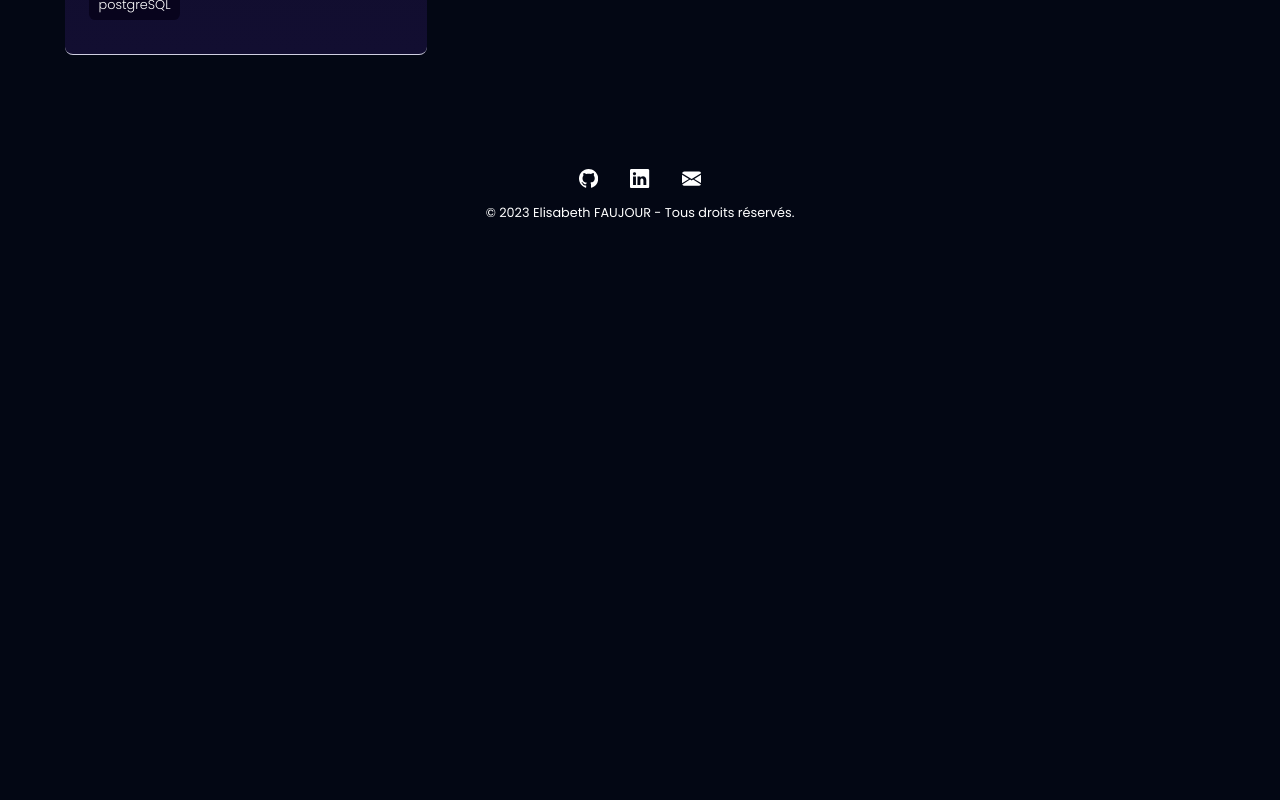
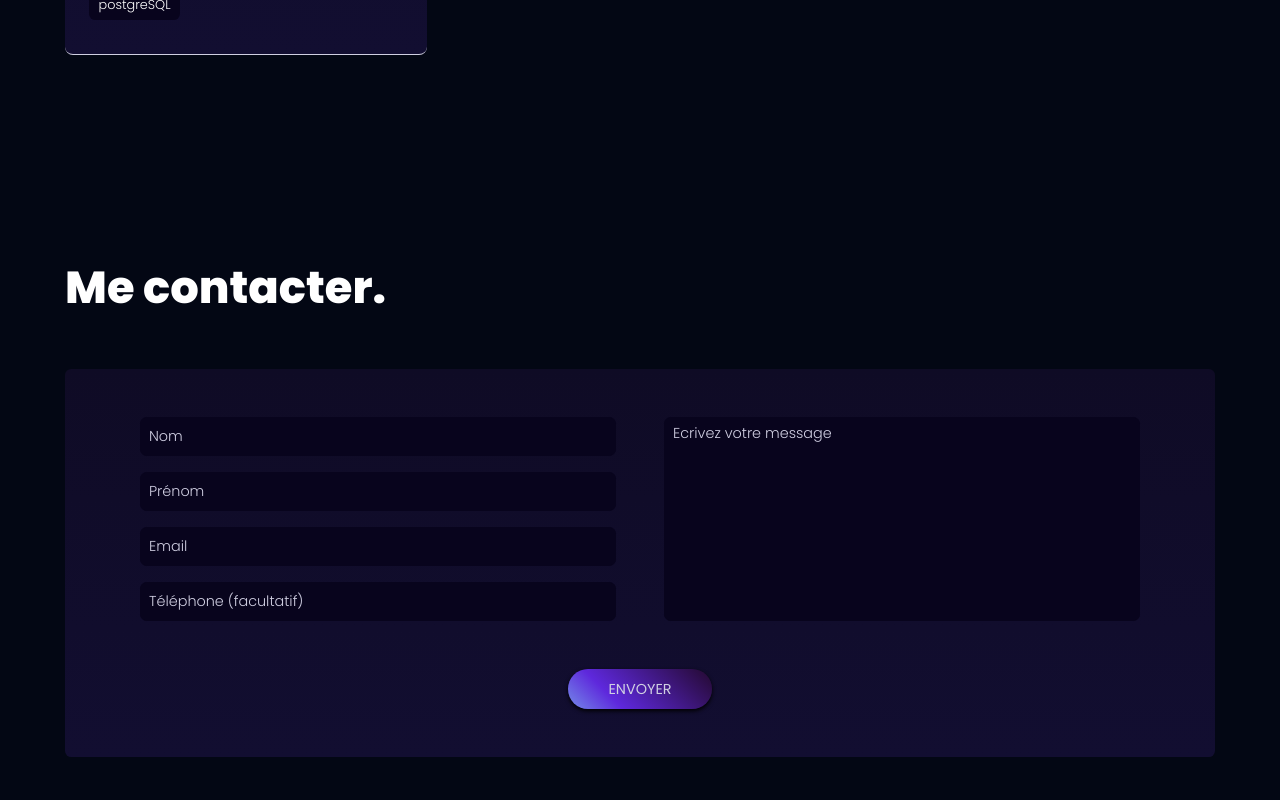
Before and after one commit to ElisabethFAUJOUR/Portfolio-nextJS, a Next.js app: page / in a window 1280 px wide. Shown: the part 6080-6880 px from the top of the page. Before the commit the page ends 6337 px from the top, so only its background shows below. Built offline with nearby package versions, Linux system fonts and the light colour scheme.

Commit message:
:sparkles: Contact Static Section

```diff
--- a/src/app/page.tsx
+++ b/src/app/page.tsx
@@ -3,6 +3,7 @@ import About from '@/components/about/About';
 import Career from '@/components/career/Career';
 import Skills from '@/components/skills/Skills';
 import Projects from '@/components/projects/Projects';
+import Contact from '@/components/contact/Contact';
 
 export default function Page() {
   return (
@@ -12,6 +13,7 @@ export default function Page() {
       <Career />
       <Skills />
       <Projects />
+      <Contact />
     </>
   );
 }
--- a/src/components/contact/Contact.module.scss
+++ b/src/components/contact/Contact.module.scss
@@ -1 +1,66 @@
 @import 'variables';
+
+.contact {
+  .form {
+    display: flex;
+    flex-direction: column;
+    justify-content: center;
+    align-items: center;
+    gap: 2rem;
+    margin: 2rem 0;
+    padding: 3rem;
+    background: linear-gradient($bgGradiantDark, $bgGradiantLight);
+    border-radius: 0.4rem;
+    .container {
+      display: grid;
+      grid-template-columns: 1fr 1fr;
+      justify-content: space-between;
+      gap: 3rem;
+      max-width: 1000px;
+      width: 100%;
+      .column {
+        display: flex;
+        flex-direction: column;
+        .input,
+        .textarea {
+          width: 100%;
+          margin-bottom: 1rem;
+          padding: 0.5rem;
+          background-color: $violetContact;
+          border: 1px solid $violetContact;
+          border-radius: 0.4rem;
+          color: $violetLight;
+          font-size: 0.9rem;
+          font-weight: 300;
+          transition: border-color 0.3s ease-in-out;
+          &::placeholder {
+            color: $violetLight;
+          }
+          &:focus {
+            border: 1px solid $violetLight;
+          }
+        }
+        .textarea {
+          resize: none;
+          outline: none;
+          height: 100%;
+        }
+      }
+    }
+    .button {
+      width: fit-content;
+      padding: 0.8rem 2.5rem;
+      background: linear-gradient(45deg, $blue, $violet 30%, $violetPink);
+      border-radius: 3rem;
+      box-shadow: 0 2px 4px 0 $shadow;
+      color: $violetLight;
+      font-size: 0.9rem;
+      text-align: center;
+      text-transform: uppercase;
+      transition: all 0.3s ease-in-out;
+      &:hover {
+        transform: scale(1.05);
+      }
+    }
+  }
+}
--- a/src/components/contact/Contact.tsx
+++ b/src/components/contact/Contact.tsx
@@ -15,6 +15,7 @@ function Contact() {
               Nom
             </label>
             <input
+              className={styles.input}
               type="text"
               name="lastname"
               placeholder="Nom"
@@ -25,6 +26,7 @@ function Contact() {
               Prénom
             </label>
             <input
+              className={styles.input}
               type="text"
               name="firstname"
               placeholder="Prénom"
@@ -35,6 +37,7 @@ function Contact() {
               Email
             </label>
             <input
+              className={styles.input}
               type="email"
               name="email"
               placeholder="Email"
@@ -45,6 +48,7 @@ function Contact() {
               Téléphone (facultatif)
             </label>
             <input
+              className={styles.input}
               type="tel"
               name="phone"
               placeholder="Téléphone (facultatif)"
@@ -57,6 +61,7 @@ function Contact() {
               Message
             </label>
             <textarea
+              className={styles.textarea}
               name="message"
               placeholder="Ecrivez votre message"
               id="message"
@@ -64,8 +69,10 @@ function Contact() {
             ></textarea>
           </div>
         </div>
-        <div className={styles.button}>
-          <button type="submit">Envoyer</button>
+        <div>
+          <button className={styles.button} type="submit">
+            Envoyer
+          </button>
         </div>
       </form>
     </section>
--- a/src/styles/globals.scss
+++ b/src/styles/globals.scss
@@ -6,6 +6,11 @@ body {
   color: $white;
   font-size: 1rem;
   line-height: 1;
+}
+
+button,
+a {
+  cursor: pointer;
 }
 
 // ***Scroll Bar***
@@ -50,6 +55,18 @@ body {
   margin: 5% 0;
 }
 
+// Visually-hidden
+.visually-hidden {
+  position: absolute;
+  overflow: hidden;
+  clip: rect(0 0 0 0);
+  height: 1px;
+  width: 1px;
+  margin: -1px;
+  padding: 0;
+  border: 0;
+}
+
 // ***ERROR Page***
 
 // ***Fade-in elements*** //
```
